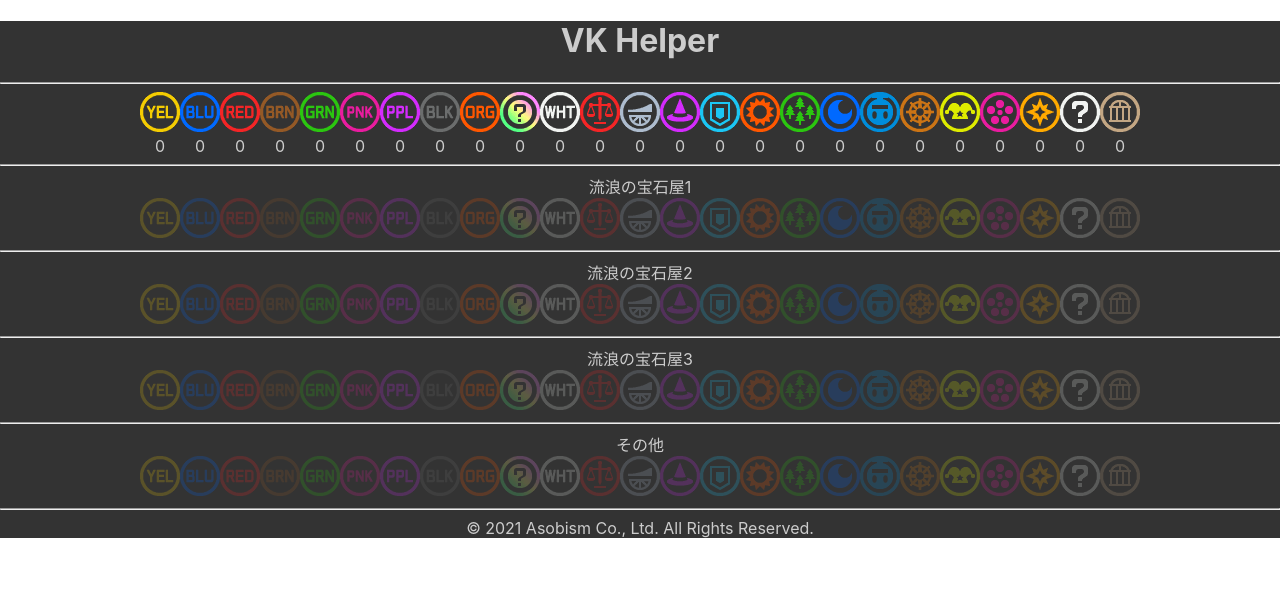
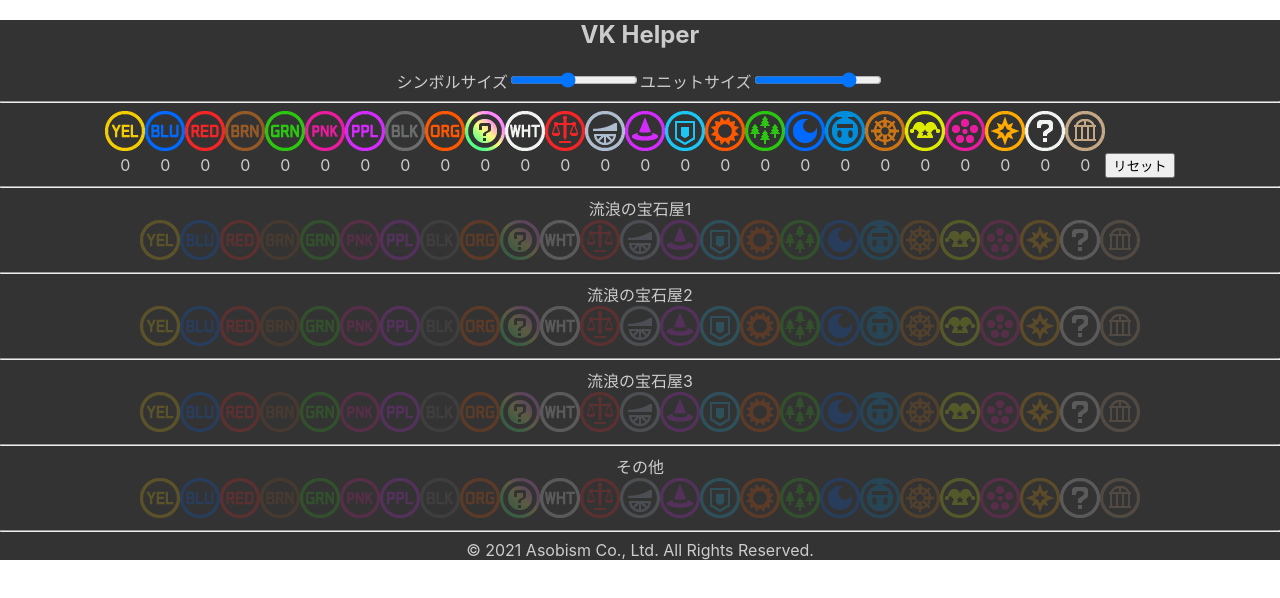
Before and after one commit to wistery-k/vkzukan, a React (Create React App) app: page / in a window 1280 px wide. Shown: the top 598 px of the page. Built offline with nearby package versions, Linux system fonts and the light colour scheme.

Commit message:
Add image size sliders. Add reset button

```diff
--- a/src/ActiveSymbolList.tsx
+++ b/src/ActiveSymbolList.tsx
@@ -3,11 +3,12 @@ import { SYMBOLS, Unit } from "./Units";
 
 type Props = {
   upgradedUnits: Unit[];
+  symbolWidth: number;
 };
 
 export const ActiveSymbolList = (props: Props) => {
   return (
-    <div>
+    <span>
       {SYMBOLS.map((symbol) => {
         return (
           <span key={symbol} style={{ display: "inline-block" }}>
@@ -15,6 +16,7 @@ export const ActiveSymbolList = (props: Props) => {
               <img
                 alt={symbol}
                 src={`/vkzukan/img/symbol_icon_${symbol}.png`}
+                width={props.symbolWidth}
               />
             </div>
             <div>
@@ -26,6 +28,6 @@ export const ActiveSymbolList = (props: Props) => {
           </span>
         );
       })}
-    </div>
+    </span>
   );
 };
--- a/src/App.css
+++ b/src/App.css
@@ -3,3 +3,7 @@
   text-align: center;
   background-color: #333333;
 }
+
+.vkz-slider {
+  width: 10%;
+}
--- a/src/App.tsx
+++ b/src/App.tsx
@@ -2,13 +2,27 @@ import React, { useEffect, useState } from "react";
 import { ActiveSymbolList } from "./ActiveSymbolList";
 import "./App.css";
 import { FilteredGemList } from "./FilteredGemList";
-import { loadUpgradedUnits, saveUpgradedUnits } from "./LocalStorageManager";
+import {
+  loadSymbolWidth,
+  loadUnitWidth,
+  loadUpgradedUnits,
+  saveSymbolWidth,
+  saveUnitWidth,
+  saveUpgradedUnits,
+} from "./LocalStorageManager";
 import { Unit } from "./Units";
 
 function App() {
   const [upgradedUnits, setUpgradedUnits] = useState<Unit[]>(
     loadUpgradedUnits()
   );
+  const [symbolWidth, setSymbolWidth] = useState<number>(loadSymbolWidth(40));
+  const [unitWidth, setUnitWidth] = useState<number>(loadUnitWidth(64));
+
+  const [highlightedSymbol, setHighlightedSymbol] = useState<string | null>(
+    null
+  );
+
   const addOrRemoveUnit = (unit: Unit) => {
     if (upgradedUnits.includes(unit)) {
       setUpgradedUnits(upgradedUnits.filter((u) => u !== unit));
@@ -21,35 +35,84 @@ function App() {
   useEffect(() => {
     saveUpgradedUnits(upgradedUnits);
   }, [upgradedUnits]);
+  useEffect(() => {
+    saveSymbolWidth(symbolWidth);
+  }, [symbolWidth]);
+  useEffect(() => {
+    saveUnitWidth(unitWidth);
+  }, [unitWidth]);
 
   return (
     <div className="App">
-      <h1>VK Helper</h1>
+      <h2>VK Helper</h2>
+      <div>
+        <span>
+          <span>
+            シンボルサイズ
+            <input
+              type="range"
+              style={{ width: "10%" }}
+              min={8}
+              max={80}
+              value={symbolWidth}
+              onChange={(e) => setSymbolWidth(parseInt(e.target.value))}
+            />
+          </span>
+          <span>
+            <span>ユニットサイズ</span>
+            <input
+              type="range"
+              style={{ width: "10%" }}
+              min={8}
+              max={80}
+              value={unitWidth}
+              onChange={(e) => setUnitWidth(parseInt(e.target.value))}
+            />
+          </span>
+        </span>
+      </div>
+
       <hr />
-      <ActiveSymbolList upgradedUnits={upgradedUnits} />
+      <ActiveSymbolList
+        upgradedUnits={upgradedUnits}
+        symbolWidth={symbolWidth}
+      />
+      <button onClick={() => setUpgradedUnits([])}>リセット</button>
       <hr />
       <FilteredGemList
         title="流浪の宝石屋1"
         upgradedUnits={upgradedUnits}
         onUnitClick={addOrRemoveUnit}
+        symbolWidth={symbolWidth}
+        unitImageWidth={unitWidth}
+        highlightedSymbol={highlightedSymbol}
       />
       <hr />
       <FilteredGemList
         title="流浪の宝石屋2"
         upgradedUnits={upgradedUnits}
         onUnitClick={addOrRemoveUnit}
+        symbolWidth={symbolWidth}
+        unitImageWidth={unitWidth}
+        highlightedSymbol={highlightedSymbol}
       />
       <hr />
       <FilteredGemList
         title="流浪の宝石屋3"
         upgradedUnits={upgradedUnits}
         onUnitClick={addOrRemoveUnit}
+        symbolWidth={symbolWidth}
+        unitImageWidth={unitWidth}
+        highlightedSymbol={highlightedSymbol}
       />
       <hr />
       <FilteredGemList
         title="その他"
         upgradedUnits={upgradedUnits}
         onUnitClick={addOrRemoveUnit}
+        symbolWidth={symbolWidth}
+        unitImageWidth={unitWidth}
+        highlightedSymbol={highlightedSymbol}
       />
       <hr />
       <div>© 2021 Asobism Co., Ltd. All Rights Reserved.</div>
--- a/src/FilteredGemList.tsx
+++ b/src/FilteredGemList.tsx
@@ -9,6 +9,9 @@ type Props = {
   title: string;
   upgradedUnits: Unit[];
   onUnitClick: (unit: Unit) => void;
+  symbolWidth: number;
+  unitImageWidth: number;
+  highlightedSymbol: string | null;
 };
 
 export const FilteredGemList = (props: Props) => {
@@ -39,6 +42,7 @@ export const FilteredGemList = (props: Props) => {
               style={{ opacity }}
               src={`/vkzukan/img/symbol_icon_${symbol}.png`}
               alt={symbol}
+              width={props.symbolWidth}
               onClick={() => addOrRemoveSymbol(symbol)}
             />
           );
@@ -50,13 +54,22 @@ export const FilteredGemList = (props: Props) => {
             selectedSymbols.includes(symbol)
           );
           const opacity = props.upgradedUnits.includes(unit) ? 0.2 : 1;
+          const backgroundColor =
+            props.highlightedSymbol != null &&
+            unit.symbols.includes(props.highlightedSymbol)
+              ? "white"
+              : "";
           return (
             <img
               key={unit.name}
-              style={{ display: show ? "inline-block" : "none", opacity }}
+              style={{
+                display: show ? "inline-block" : "none",
+                opacity,
+                backgroundColor,
+              }}
               src={`/vkzukan/img/icon_unit_H_${unit.name}.png`}
               alt={unit.name}
-              width="64px"
+              width={props.unitImageWidth}
               onClick={() => props.onUnitClick(unit)}
             />
           );
--- a/src/LocalStorageManager.ts
+++ b/src/LocalStorageManager.ts
@@ -17,3 +17,21 @@ export function saveSelectedSymbols(key: string, symbols: string[]) {
 export function loadSelectedSymbols(key: string): string[] {
     return window.localStorage.getItem('selectedSymbols-' + key)?.split(',') ?? [];
 }
+
+export function saveSymbolWidth(width: number) {
+    window.localStorage.setItem('symbolWidth', `${width}`);
+}
+
+export function loadSymbolWidth(defaultWidth: number): number {
+    const widthStr = window.localStorage.getItem('symbolWidth');
+    return widthStr == null ? defaultWidth : parseInt(widthStr);
+}
+
+export function saveUnitWidth(width: number) {
+    window.localStorage.setItem('unitWidth', `${width}`);
+}
+
+export function loadUnitWidth(defaultWidth: number) {
+    const widthStr = window.localStorage.getItem('unitWidth');
+    return widthStr == null ? defaultWidth : parseInt(widthStr);
+}
--- a/src/index.tsx
+++ b/src/index.tsx
@@ -1,17 +1,16 @@
-import React from 'react';
-import ReactDOM from 'react-dom';
-import './index.css';
-import App from './App';
-import reportWebVitals from './reportWebVitals';
+import React from "react";
+import ReactDOM from "react-dom";
+import "./index.css";
+import App from "./App";
 
 ReactDOM.render(
   <React.StrictMode>
     <App />
   </React.StrictMode>,
-  document.getElementById('root')
+  document.getElementById("root")
 );
 
 // If you want to start measuring performance in your app, pass a function
 // to log results (for example: reportWebVitals(console.log))
 // or send to an analytics endpoint. Learn more: https://bit.ly/CRA-vitals
-reportWebVitals();
+//reportWebVitals();
```
Also changed, not shown: public/manifest.json, 1 other file (tests, documents, lock files or other folders).
